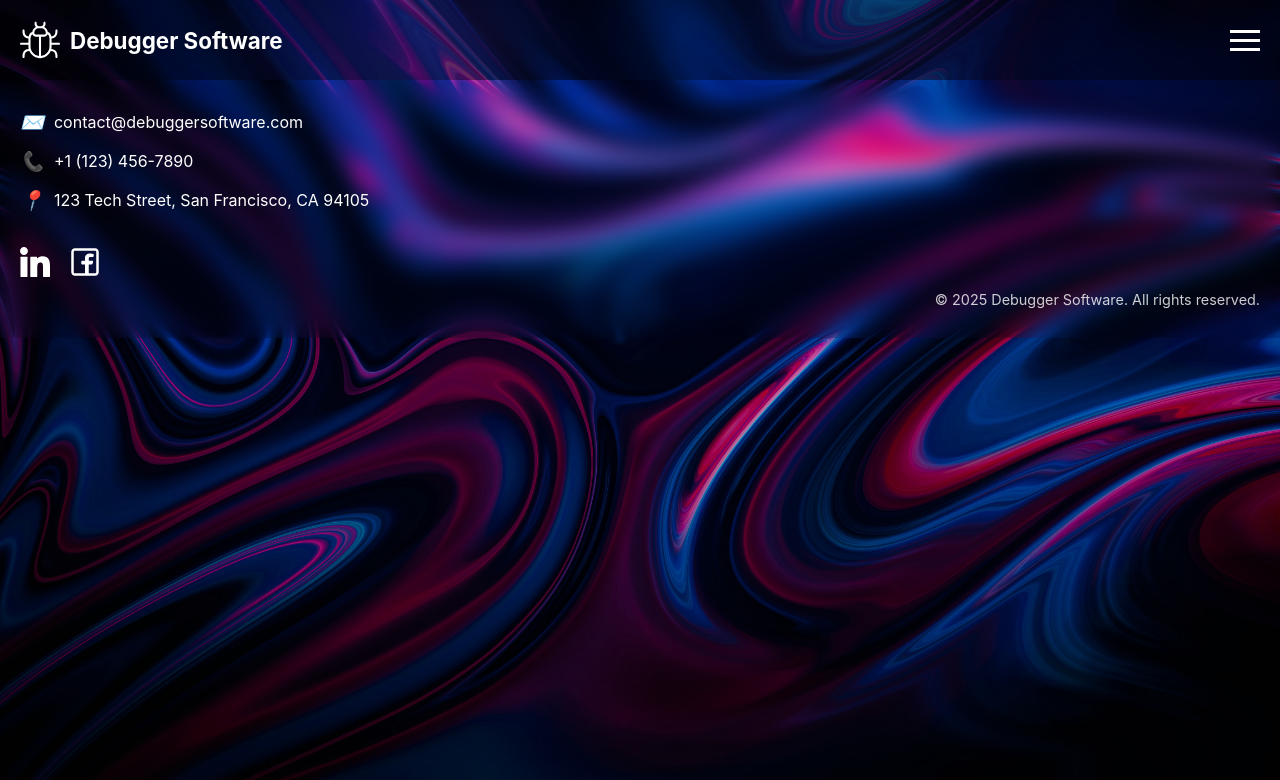
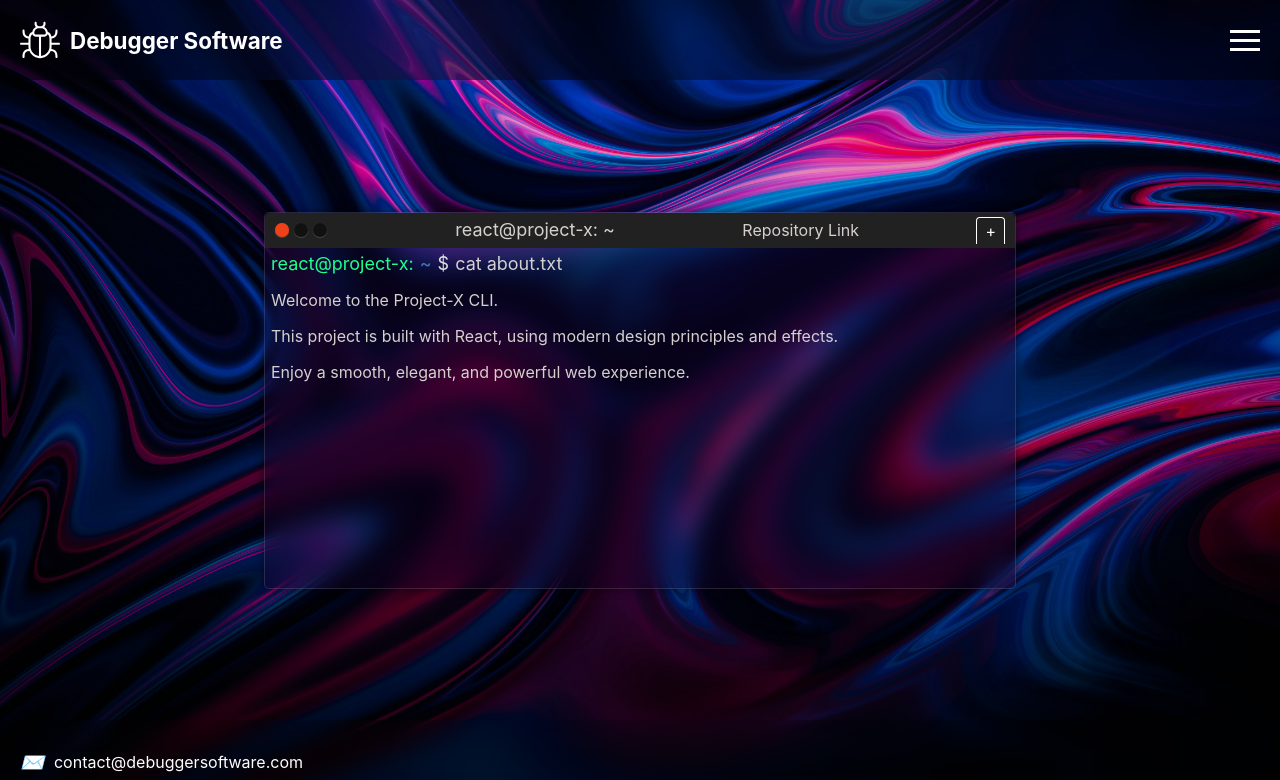
Before and after one commit to laerttt/ubiquitous-telegram, a React (Create React App) app: page /about in a window 1280 px wide. Shown: the top 780 px of the page. Built offline with nearby package versions, Linux system fonts and the light colour scheme.

Commit message:
About add

```diff
--- /dev/null
+++ b/src/About.js
@@ -0,0 +1,49 @@
+import React from "react";
+import "./css/About.css";
+
+function About() {
+  const language = "react";
+  const name = "project-x";
+  const gitLink = "https://github.com/your-repo"; // Replace with real link
+
+  return (
+    <div className="about-container">
+      <div className="container">
+        <div className="terminal_toolbar">
+          <div className="butt">
+            <button className="btn btn-color"></button>
+            <button className="btn"></button>
+            <button className="btn"></button>
+          </div>
+          <p className="user">{language}@{name}: ~</p>
+          <a
+            href={gitLink}
+            className="clickable-text"
+            target="_blank"
+            rel="noopener noreferrer"
+          >
+            Repository Link
+          </a>
+          <div className="add_tab">+</div>
+        </div>
+
+        <div className="terminal_body center-output">
+          <div className="terminal_prompt">
+            <span className="terminal_user">{language}@{name}:</span>
+            <span className="terminal_location">~</span>
+            <span className="terminal_bling">$</span>
+            <span className="terminal_text">cat about.txt</span>
+          </div>
+
+          <div className="terminal_output">
+            <p>Welcome to the Project-X CLI.</p>
+            <p>This project is built with React, using modern design principles and effects.</p>
+            <p>Enjoy a smooth, elegant, and powerful web experience.</p>
+          </div>
+        </div>
+      </div>
+    </div>
+  );
+}
+
+export default About;
--- a/src/App.js
+++ b/src/App.js
@@ -4,9 +4,9 @@ import Header from "./Header";
 import Home from "./Home";
 import Headroom from "react-headroom";
 import Services from "./Services";
+import About from "./About";
 import "./css/App.css";
 import Footer from "./Footer";
-// import About from './About';
 
 function App() {
   return (
@@ -18,6 +18,7 @@ function App() {
         <Routes>
           <Route path="/" element={<Home />} />
           <Route path="/services" element={<Services />} />
+          <Route path="/about" element={<About />} /> {/* ✅ Add this line */}
         </Routes>
       </div>
       <Footer style={{ zIndex: 1000 }} />
--- /dev/null
+++ b/src/css/About.css
@@ -0,0 +1,139 @@
+.about-container {
+    display: flex;
+    justify-content: center;
+    align-items: center;
+    min-height: 70vh;
+    padding: 40px 20px;
+  }
+
+  /* Terminal-style container */
+  .container {
+    width: 750px;   /* previously 600px */
+    height: 375px;  /* previously 300px */
+    display: flex;
+    flex-direction: column;
+    box-shadow: 0 0 10px rgba(0, 0, 0, 0.5);
+    margin: 0 auto;
+    position: relative;
+    background: rgba(30, 0, 40, 0.25); /* darker black with slight purple hue */
+    border: 1px solid rgba(255, 255, 255, 0.125);
+    border-radius: 5px;
+    backdrop-filter: blur(12px);
+    color: #d5d0ce;
+    font-size: 16px;
+  }
+
+
+  .terminal_toolbar {
+
+    display: flex;
+    height: 35px;
+    align-items: center;
+    padding: 0 10px;
+    box-sizing: border-box;
+    border-top-left-radius: 5px;
+    border-top-right-radius: 5px;
+    background: #212121;
+    justify-content: space-between;
+  }
+
+  .butt {
+    display: flex;
+    align-items: center;
+  }
+
+  .btn {
+    display: flex;
+    justify-content: center;
+    align-items: center;
+    padding: 0;
+    margin-right: 5px;
+    font-size: 10px;
+    height: 14px;
+    width: 14px;
+    box-sizing: border-box;
+    border: none;
+    border-radius: 100%;
+    background: #111;
+    text-shadow: 0px 1px 0px rgba(255, 255, 255, 0.2);
+    box-shadow: 0px 0px 1px 0px #41403A, 0px 1px 1px 0px #474642;
+  }
+
+  .btn-color {
+    background: #ee411a;
+  }
+
+  .user {
+    color: #d5d0ce;
+    margin-left: 6px;
+    font-size: 18px;
+    line-height: 18px;
+  }
+
+  .add_tab {
+    border: 1px solid #fff;
+    color: #fff;
+    padding: 3px 8px;
+    font-size: 16px;
+    border-radius: 4px 4px 0 0;
+    border-bottom: none;
+    cursor: pointer;
+  }
+
+  .clickable-text {
+    color: #d5d0ce;
+    font-size: 16px;
+    margin-left: 10px;
+    text-decoration: none;
+  }
+
+  .clickable-text:hover {
+    color: #1eff8e;
+    cursor: pointer;
+  }
+
+  .terminal_body {
+    background: transparent;
+    height: calc(100% - 35px);
+    padding-top: 6px;
+    margin-top: -1px;
+    border-bottom-left-radius: 5px;
+    border-bottom-right-radius: 5px;
+  }
+  .terminal_output {
+    padding-left: 6px;
+
+  }
+  .terminal_output p {
+    color: #d5d0ce;
+    white-space: nowrap;
+
+  }
+
+
+  .terminal_prompt {
+    display: flex;
+    margin-bottom: 6px;
+  }
+
+  .terminal_prompt span {
+    margin-left: 6px;
+    font-size: 18px;
+  }
+
+  .terminal_user {
+    color: #1eff8e;
+  }
+
+  .terminal_location {
+    color: #4878c0;
+  }
+
+  .terminal_bling {
+    color: #dddddd;
+  }
+
+  .terminal_text {
+    color: #d5d0ce;
+    white-space: nowrap;
+  }
```
